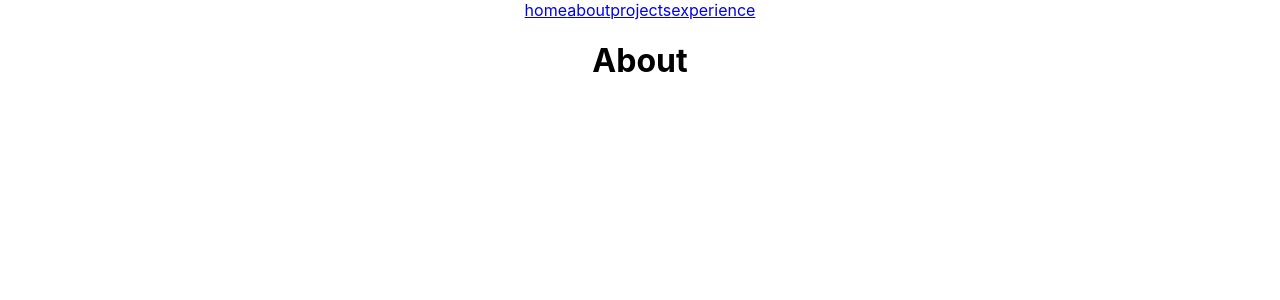
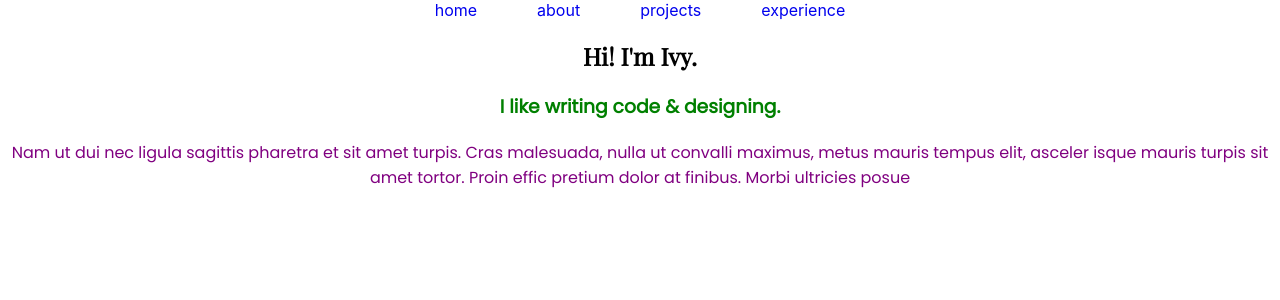
Before and after one commit to ivyla/portfoliov1, a React (Create React App) app: page /about in a window 1280 px wide. Shown: the top 300 px of the page. Built offline with nearby package versions, Linux system fonts and the light colour scheme.

Commit message:
added fonts. need to try to get the Black roman version of playfair display for the headings. will also learn how to add sass to the project

```diff
--- a/src/App.js
+++ b/src/App.js
@@ -12,21 +12,28 @@ import {
   Link
 } from "react-router-dom";
 
+const navItem = {
+  textDecoration: 'none',
+  paddingLeft: '30px',
+  paddingRight: '30px'
+}
+
 function App() {
   return (
     <div className="App">
+      <nav>
         <Router>
           {/* <header> */}
-        <Link to="/home">
+          <Link style={navItem} to="/home">
             home
           </Link>
-        <Link to="/about">
+          <Link style={navItem} to="/about">
             about
           </Link>
-        <Link to="/projects">
+          <Link style={navItem} to="/projects">
             projects
           </Link>
-        <Link to="/experience">
+          <Link style={navItem} to="/experience">
             experience
           </Link>
           {/* </header> */}
@@ -45,6 +52,8 @@ function App() {
             </Route>
           </Switch>
         </Router>
+
+      </nav>
     </div >
   );
 }
--- a/src/components/About.js
+++ b/src/components/About.js
@@ -1,9 +1,16 @@
 import React from "react"
+import "../stylesheets/Theme.css"
 
 function About() {
     return (
         <div>
-            <h1> About </h1>
+            <h1> Hi! I'm Ivy. </h1>
+            <h3> I like writing code & designing. </h3>
+            <p> Nam ut dui nec ligula sagittis pharetra et sit
+            amet turpis. Cras malesuada, nulla ut convalli
+            maximus, metus mauris tempus elit, asceler
+            isque mauris turpis sit amet tortor. Proin effic
+                pretium dolor at finibus. Morbi ultricies posue </p>
         </div>
     )
 }
--- a/src/components/Experience.js
+++ b/src/components/Experience.js
@@ -1,4 +1,6 @@
 import React from "react"
+import "../stylesheets/Theme.css"
+
 
 function Experience() {
     return (
--- a/src/components/Home.js
+++ b/src/components/Home.js
@@ -1,4 +1,6 @@
 import React from "react"
+import "../stylesheets/Theme.css"
+
 
 function Home() {
     return (
--- a/src/components/Projects.js
+++ b/src/components/Projects.js
@@ -1,4 +1,5 @@
 import React from "react"
+import "../stylesheets/Theme.css"
 
 function Projects() {
     return (
--- /dev/null
+++ b/src/stylesheets/Theme.css
@@ -0,0 +1,22 @@
+@import url('https://fonts.googleapis.com/css?family=Playfair+Display&display=swap');
+@import url('https://fonts.googleapis.com/css?family=Poppins&display=swap');
+
+.nav {
+    color: green;
+}
+
+h1 {
+    font-family: 'Playfair Display';
+    color: black;
+
+}
+
+h3 {
+    font-family: 'Poppins';
+    color: green;
+}
+
+p {
+    font-family: 'Poppins';
+    color: purple;
+}
```
Also changed, not shown: src/assets/Fonts/PlayfairDisplay-Italic-VariableFont_wght.ttf (added), src/assets/Fonts/PlayfairDisplay-VariableFont_wght.ttf (added). Lines whose indentation alone changed are shown as unchanged.
